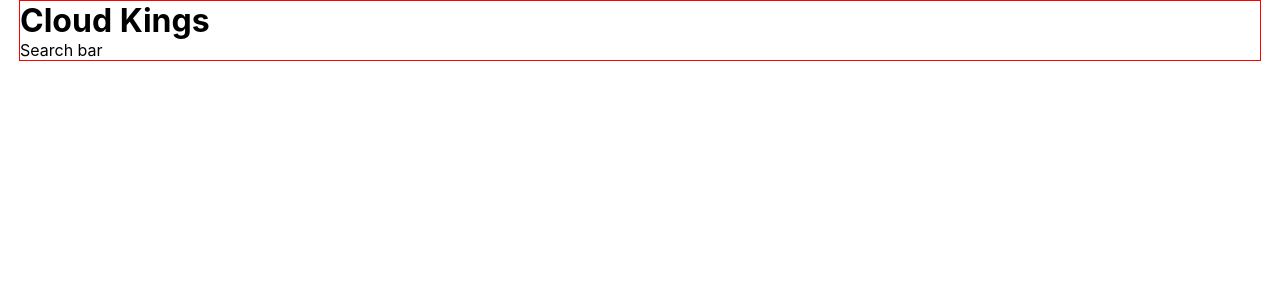
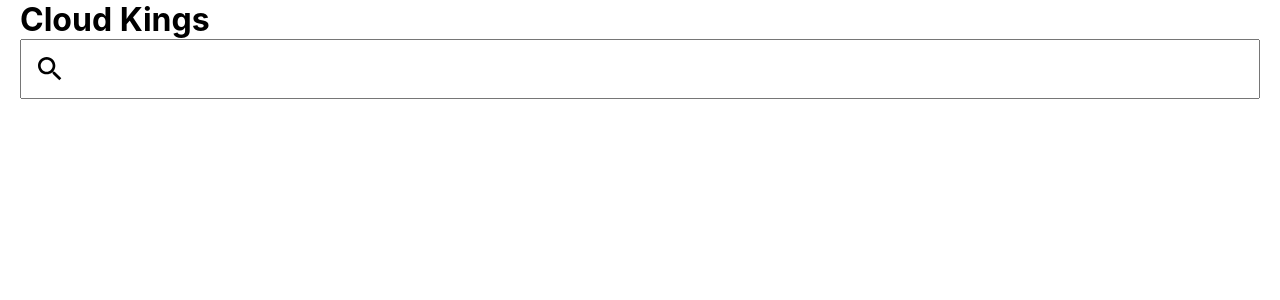
Before and after one commit to kaldren/cloud-kings, a React (Create React App) app: page / in a window 1280 px wide. Shown: the top 300 px of the page. Built offline with nearby package versions, Linux system fonts and the light colour scheme.

Commit message:
Added material UI and search bar

```diff
--- a/package.json
+++ b/package.json
@@ -3,6 +3,10 @@
   "version": "0.1.0",
   "private": true,
   "dependencies": {
+    "@emotion/react": "^11.5.0",
+    "@emotion/styled": "^11.3.0",
+    "@mui/icons-material": "^5.1.0",
+    "@mui/material": "^5.1.0",
     "@reduxjs/toolkit": "^1.6.2",
     "@testing-library/jest-dom": "^4.2.4",
     "@testing-library/react": "^9.5.0",
--- a/src/App.css
+++ b/src/App.css
@@ -1,5 +1,9 @@
+* {
+    margin: 0;
+    padding: 0;
+    box-sizing: border-box;
+}
 .app {
     width: 1240px;
     margin: 0 auto;
-    border: 1px solid red;
 }
--- a/src/components/SearchBar.css
+++ b/src/components/SearchBar.css
@@ -0,0 +1,19 @@
+#searchBar {
+    position: relative;
+}
+
+#searchBar .icon-search {
+    position: absolute;
+    top: 50%;
+    -webkit-transform: translate(-50%,-50%);
+    transform: translate(-50%,-50%);
+    left: 30px;
+    font-size: 2rem;
+}
+
+#searchBar .searchBar__input {
+    width: 100%;
+    height:60px;
+    font-size: 1.2rem;
+    padding:0px 60px;
+}
--- a/src/components/SearchBar.js
+++ b/src/components/SearchBar.js
@@ -1,9 +1,14 @@
 import React from 'react'
+import "./SearchBar.css"
+
+// Icons
+import SearchIcon from '@mui/icons-material/Search';
 
 function SearchBar() {
     return (
         <div id="searchBar">
-            Search bar
+            <SearchIcon className="icon-search" />
+            <input type="text" className="searchBar__input" />
         </div>
     )
 }
```
Also changed, not shown: 1 other file (tests, documents, lock files or other folders).
